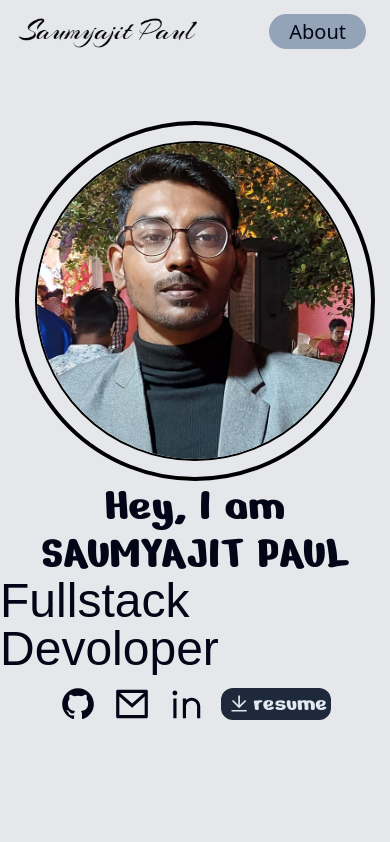
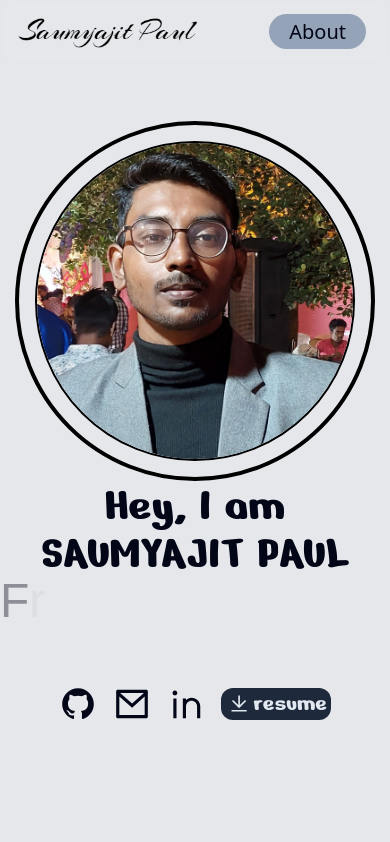
Before and after one commit to Saumyajit007/Portfolio, a React (Vite) app in the folder frontend/: page / in a window 390 px wide. Shown: the top 842 px of the page. Built offline with nearby package versions, Linux system fonts and the light colour scheme; a web font is replaced by a local one.

Commit message:
text updated

```diff
--- a/frontend/src/about/About.jsx
+++ b/frontend/src/about/About.jsx
@@ -1,4 +1,4 @@
-import React, { useRef } from 'react'
+import React, { useEffect, useRef, useState } from 'react'
 import Education from '../components/Education'
 import { useGSAP } from '@gsap/react'
 import { gsap } from "gsap";
@@ -11,10 +11,22 @@ gsap.registerPlugin(ScrollTrigger);
 function About() {
 
   const scrollref=useRef()
-
+  const [reSize,setReSize]=useState(window.innerWidth)
+  useEffect(()=>{
+    let scSize=window.innerWidth
+    const reSizeScreen=setInterval(() => {
+      if (scSize!=window.innerWidth) {
+        scSize=window.innerWidth
+        setReSize(scSize)
+      }
+    }, 300);
+    return ()=>{
+      clearInterval(reSizeScreen)
+    }
+  },[])
   useGSAP(()=>{
     gsap.to('.aniscrolls',{
-      transform: `translate(-${2*window.innerWidth}px)`,
+      transform: `translate(-${2*reSize}px)`,
       scrollTrigger: {
           trigger: ".aniscrolls",
           // scroller: ".scr",
@@ -25,7 +37,9 @@ function About() {
           pin: true,
       }
     })
-  },{scope:scrollref})
+  },{scope:scrollref,dependencies:[reSize]})
+
+
   return (
 <div id='scr'className='overflow-x-hidden scroll-smooth' ref={scrollref}>
 <div className='aniscrolls min-h-screen flex border-10 border-2 about'>
--- a/frontend/src/components/Contacts.jsx
+++ b/frontend/src/components/Contacts.jsx
@@ -61,7 +61,7 @@ function Contacts() {
                             size={38}
                             className="my-icon"
                         /></Link>
-                        <Link to="mailto:sharmilidas06@gmail.com" target='blank'>        <RiMailLine
+                        <Link to="mailto:saumyajitpaul7@gmail.com" target='blank'>        <RiMailLine
                             size={38}
                             className="my-icon"
                         /></Link>
@@ -70,7 +70,7 @@ function Contacts() {
                             className="my-icon"
                         /></Link>
 
-                        <Link to="https://drive.google.com/drive/folders/1qJK6XJHqGi9t_R2tfy7WARdxGZdzO39n" target='blank' className='text-2xl w-[110px] flex flex-nowrap bg-slate-800 text-slate-200 px-1 rounded-xl hover:scale-105'><RiDownloadLine
+                        <Link to="https://drive.google.com/file/d/1Auy7shxW5lTOYY2yjiae5FFzO51LbndZ/view?usp=sharing" target='blank' className='text-2xl w-[110px] flex flex-nowrap bg-slate-800 text-slate-200 px-1 rounded-xl hover:scale-105'><RiDownloadLine
                             size={32}
                             className='my-icon mx-1'
                         /><span>resume</span></Link>
--- a/frontend/src/components/Projects.jsx
+++ b/frontend/src/components/Projects.jsx
@@ -13,13 +13,13 @@ function Projects() {
       projectUrl:"https://github.com/Saumyajit007/Saumyajit007-Frontend_Projects"
     },
     {
-      title: "Protfolio Projrcts",
+      title: "Protfolio Projects",
       imagename: portfolio,
       description: "Devoloped with React, tailwind ,react-router-dom ,GSAP",
       projectUrl:"https://github.com/Saumyajit007/Portfolio"
     },
     {
-      title: "Chat-app Projrcts",
+      title: "Chat-app Projects",
       imagename: chat,
       description: "Devoloped with React, tailwind, redux-toolkit, Express, MongoDB",
       projectUrl:"https://github.com/Saumyajit007/Chat-app"
--- a/frontend/src/home/Home.jsx
+++ b/frontend/src/home/Home.jsx
@@ -7,29 +7,42 @@ import Projects from '../components/Projects';
 import Footer from '../components/Footer';
 import gsap from 'gsap';
 import { useGSAP } from '@gsap/react';
-import { ScrollTrigger } from "gsap/ScrollTrigger";
 
 gsap.registerPlugin(useGSAP);
-gsap.registerPlugin(ScrollTrigger)
 
 function Home() {
 
-  const [tagLine, setTagLine] = useState("Fullstack Devoloper")
+  const [tagLine, setTagLine] = useState("")
+  const tagArr = ["Fullstack Developer","Frontend Devoloper", "Quick Learner", "Team Player"]
   const tagref = useRef()
-  let splittag = tagLine.split('')
+
+  useEffect(() => {
+    let changeIndex = 0
+    let textStatus = true
+    const changeName = () => {
+      if (changeIndex < 4 && textStatus) {
+        console.log(`hi ${changeIndex}`)
+        setTagLine(tagArr[changeIndex])
+        changeIndex = (changeIndex + 1) % tagArr.length
+        setTimeout(changeName, 6000);
+      }
+    }
+    changeName()
+
+    return () => {
+      textStatus = false
+      console.log(textStatus)
+    }
+  }, [])
 
   useGSAP(() => {
     gsap.from(".a", {
       duration: 1,
-      stagger: 0.15,
+      stagger: 0.2,
       opacity: 0,
       scale: 0,
     })
-  }, { scope: tagref, dependencies: splittag })
-const emni=()=>{
-  setTagLine((prec)=>prec+"emni")
-  console.log(tagLine)
-}
+  }, { scope: tagref, dependencies: [tagLine] })
 
   return (
     <div className='scroll-smooth' >
@@ -42,7 +55,7 @@ const emni=()=>{
         <div className='flex flex-col justify-center items-center font-nameheader text-5xl lg:text-8xl lg:mr-6 lg:items-start lg:max-w-[90vh] sm:ml-6' ref={tagref}>
           <h1>Hey, I am</h1>
           <h1>SAUMYAJIT PAUL</h1>
-          <h1 className='font-tagfont tagline'>{splittag.map((element, index) => {
+          <h1 className='font-tagfont tagline'>{tagLine.split('').map((element, index) => {
             return <span className='a' key={index}>{element}</span>
           })}</h1>
           <div className='flex flex-wrap justify-center'>
@@ -53,7 +66,7 @@ const emni=()=>{
               size={38}
               className="my-icon"
             /></Link>
-            <Link to="mailto:sharmilidas06@gmail.com" target='blank'>        <RiMailLine
+            <Link to="mailto:saumyajitpaul7@gmail.com" target='blank'>        <RiMailLine
               size={38}
               className="my-icon"
             /></Link>
@@ -62,7 +75,7 @@ const emni=()=>{
               className="my-icon"
             /></Link>
 
-            <Link to="https://drive.google.com/drive/folders/1qJK6XJHqGi9t_R2tfy7WARdxGZdzO39n" target='blank' className='text-2xl w-[110px] flex flex-nowrap bg-slate-800 text-slate-200 px-1 rounded-xl hover:scale-105'><RiDownloadLine
+            <Link to="https://drive.google.com/file/d/1Auy7shxW5lTOYY2yjiae5FFzO51LbndZ/view?usp=sharing" target='blank' className='text-2xl w-[110px] flex flex-nowrap bg-slate-800 text-slate-200 px-1 rounded-xl hover:scale-105'><RiDownloadLine
               size={32}
               className='my-icon mx-1'
             /><span>resume</span></Link>
@@ -70,7 +83,7 @@ const emni=()=>{
         </div>
       </div>
       <div className='flex justify-center items-center text-3xl sm:text-5xl font-semibold bg-[#004D43] rounded-t-3xl text-slate-200 panel'>
-        <Technologies/>
+        <Technologies />
       </div>
       <div className='bg-[#CDEA68] panel'>
         <Projects />
--- a/frontend/src/main.jsx
+++ b/frontend/src/main.jsx
@@ -3,6 +3,7 @@ import App from './App.jsx'
 import About from './about/About.jsx'
 import Home from './home/Home.jsx'
 import './index.css'
+
 import {
   createBrowserRouter,
   RouterProvider,
```
